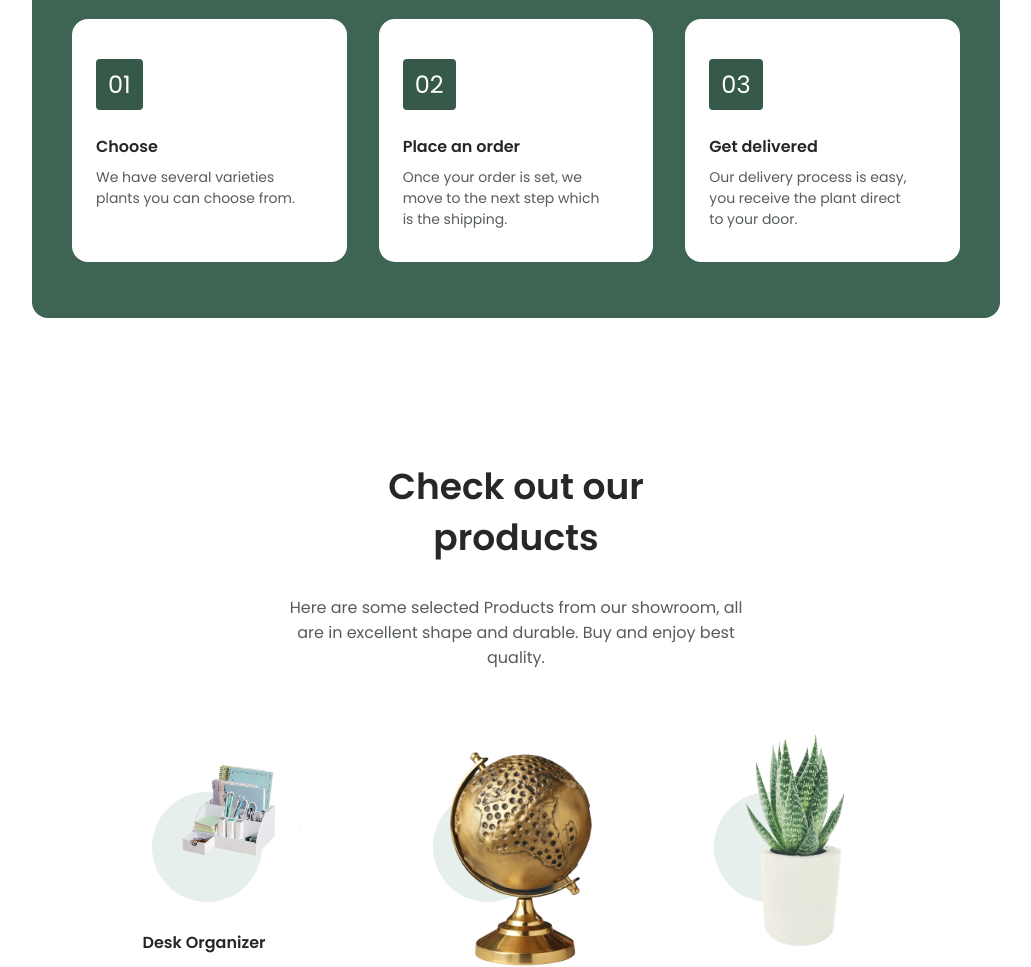
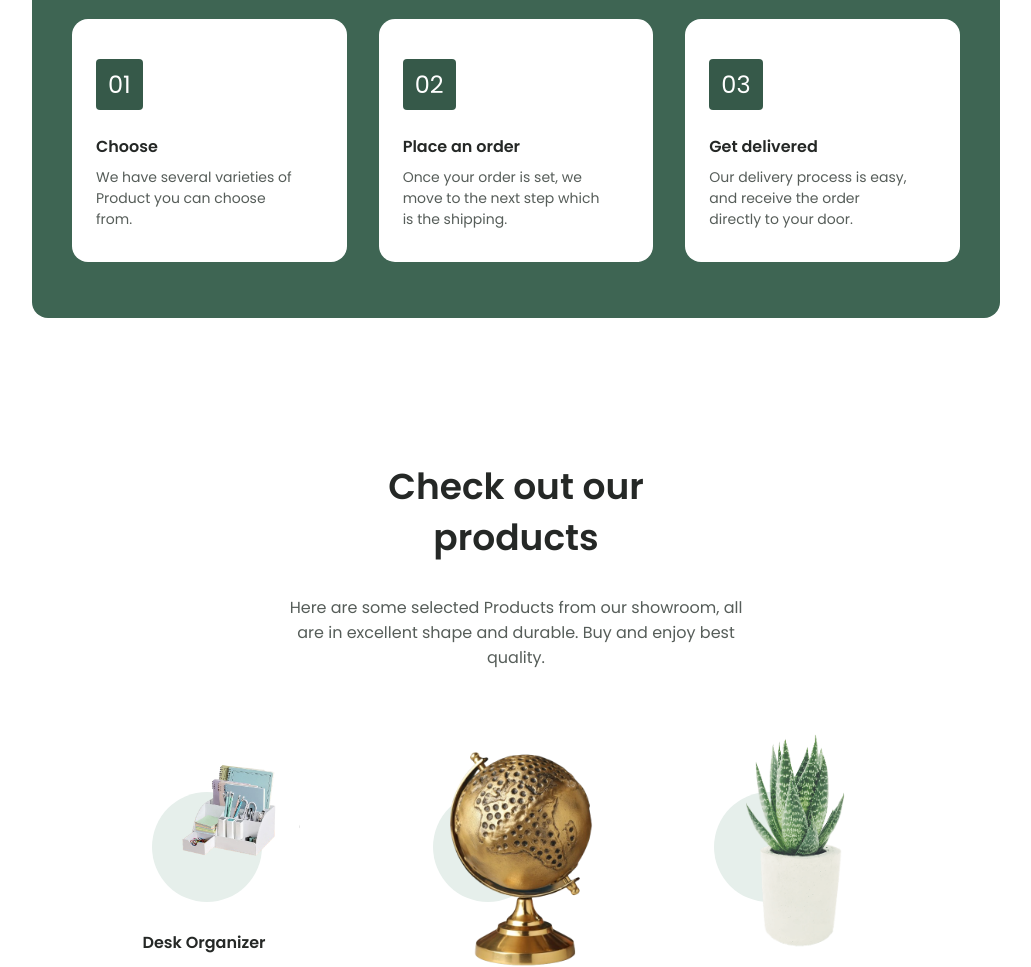
Before and after one commit to AayushP8/PRODIGY_WD_01, a plain HTML site: page index.html in a window 1280 px wide. Shown: the part 1756-2723 px from the top of the page, without its empty margins (124-1155 px from the left). Drawn offline with nearby package versions, Linux system fonts and the light colour scheme.

Commit message:
Update index.html

```diff
--- a/index.html
+++ b/index.html
@@ -145,7 +145,7 @@
                             <div class="steps__card-number">01</div>
                             <h3 class="steps__card-title">Choose</h3>
                             <p class="steps__card-description">
-                                We have several varieties plants you can choose from.
+                               We have several varieties of Product you can choose from.
                             </p>
                         </div>
 
@@ -161,7 +161,7 @@
                             <div class="steps__card-number">03</div>
                             <h3 class="steps__card-title">Get delivered</h3>
                             <p class="steps__card-description">
-                                Our delivery process is easy, you receive the plant direct to your door.
+                                Our delivery process is easy, and receive the order directly to your door.
                             </p>
                         </div>
                     </div>
```
